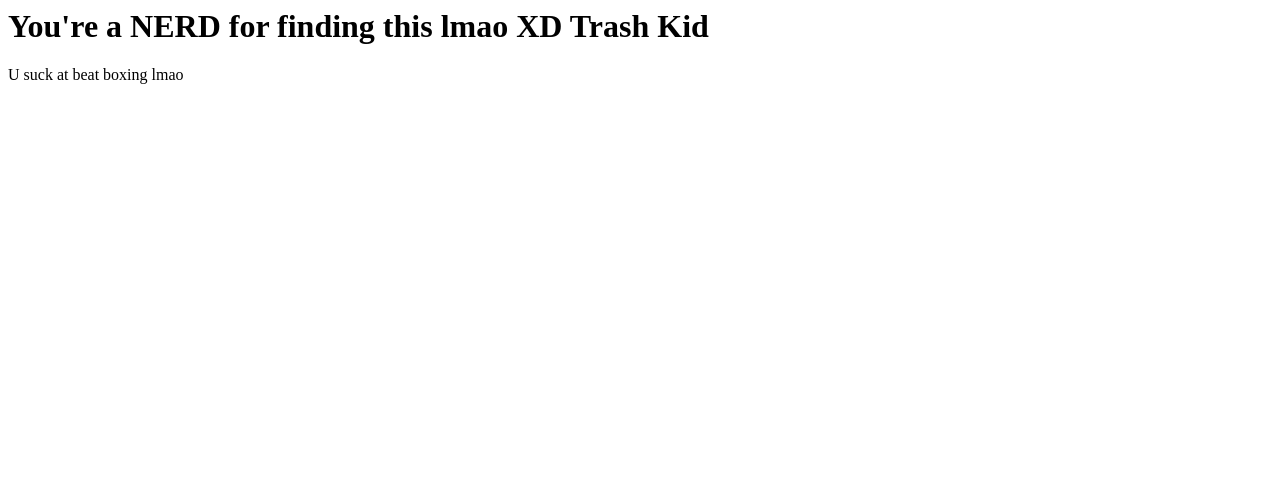
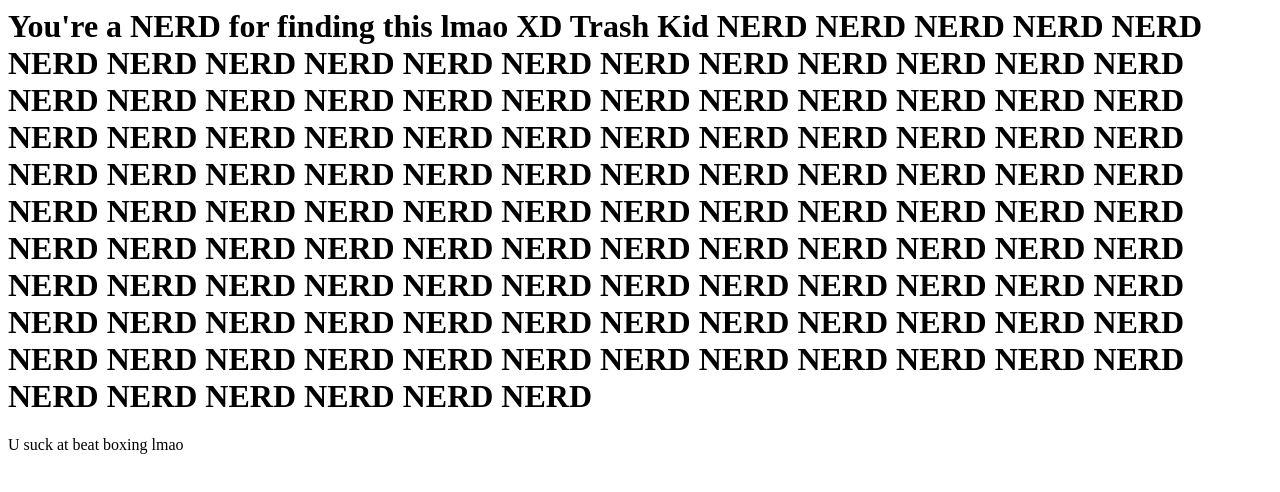
Before and after one commit to Jcode123/WE-ARE-VALORANT, a plain HTML site: page index.html in a window 1280 px wide. Drawn offline with Linux system fonts and the light colour scheme.

Commit message:
Update index.html

```diff
--- a/index.html
+++ b/index.html
@@ -1,4 +1,5 @@
-<h1>You're a NERD for finding this lmao XD Trash Kid </h1>
+<h1>You're a NERD for finding this lmao XD Trash Kid NERD NERD NERD NERD NERD NERD NERD NERD NERD NERD NERD NERD NERD NERD NERD NERD NERD NERD NERD NERD NERD NERD NERD NERD NERD NERD NERD NERD NERD NERD NERD NERD NERD NERD NERD NERD NERD NERD NERD NERD NERD NERD NERD NERD NERD NERD NERD NERD NERD NERD NERD NERD NERD NERD NERD NERD NERD NERD NERD NERD NERD NERD NERD NERD NERD NERD NERD NERD NERD NERD NERD NERD NERD NERD NERD NERD NERD NERD NERD NERD NERD NERD NERD NERD NERD NERD NERD
+NERD NERD NERD NERD NERD NERD NERD NERD NERD NERD NERD NERD NERD NERD NERD NERD NERD NERD NERD NERD NERD NERD NERD NERD NERD NERD NERD NERD NERD NERD NERD NERD </h1>
 
 
 
```
